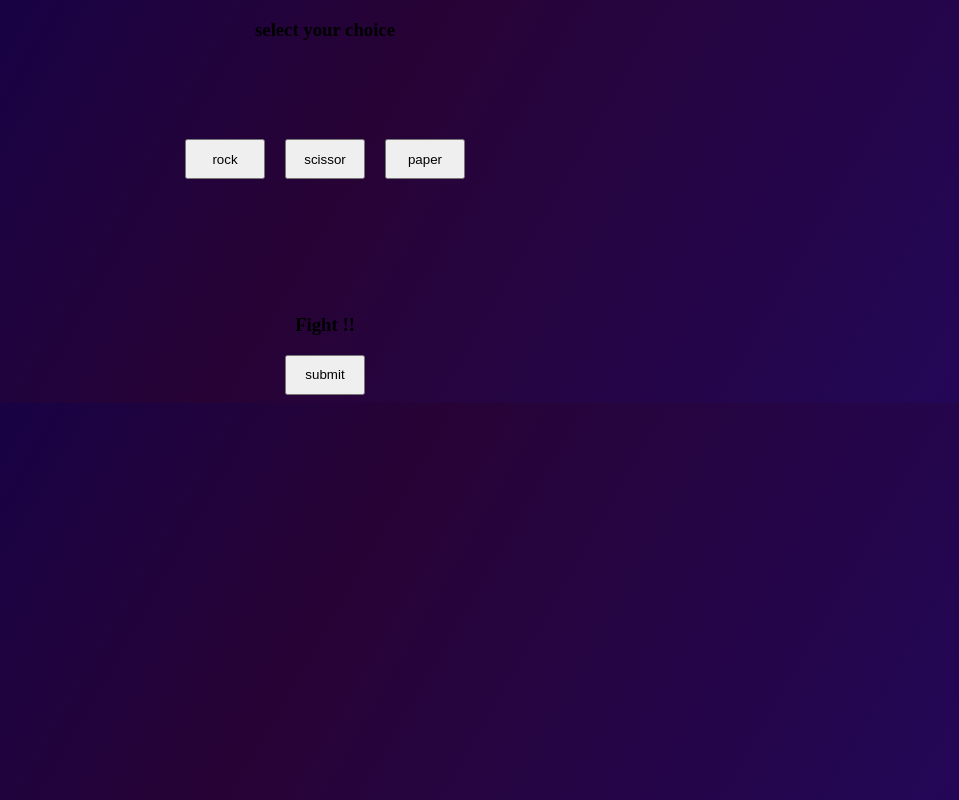
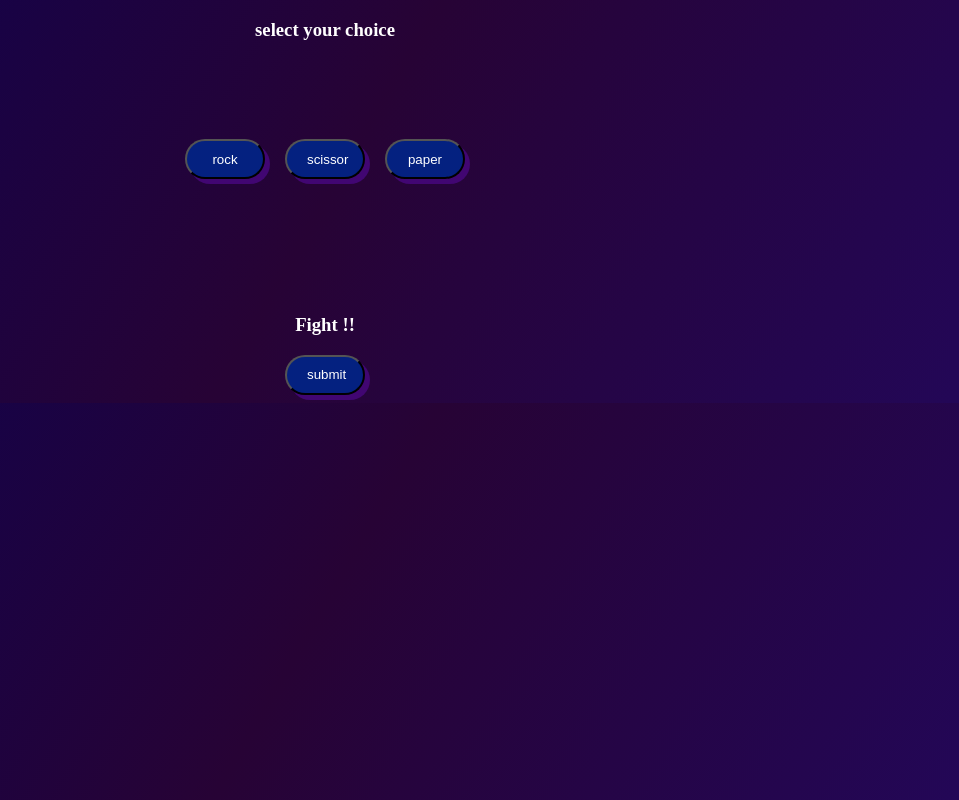
Before and after one commit to adwad343/Rock-Paper-Scissor, a plain HTML site: page index.html in a window 1280 px wide. Shown: the whole page, without its empty margins (315-1274 px from the left). Drawn offline with Linux system fonts and the light colour scheme.

Commit message:
added styling to buttons

```diff
--- a/script.js
+++ b/script.js
@@ -20,7 +20,12 @@ p.onclick = () => {
     cho = 2;
 };
 
-sub.onclick = () => {
+
+
+
+
+
+ sub.onclick = setTimeout(() => {
     console.log("called");
     if (cho == null) {
         alert("select your choice");
@@ -40,4 +45,4 @@ sub.onclick = () => {
 
     }
 
-}
+},3000)
--- a/styling.css
+++ b/styling.css
@@ -12,13 +12,21 @@
 
 body {
     background: linear-gradient(120deg, #0e0250, #270335, #230757);
+    color: white;
+    font-family: 'Times New Roman', Times, serif;
 }
 
 button {
+    color: white;
+    background-color: rgb(4, 33, 128);
+    padding: 10px 20px;
     height: 40px;
     width: 80px;
     box-shadow: inset;
     margin-left: 10px;
     margin-right: 10px;
+    border-radius: 40px;
+
+    box-shadow: 5px 5px rgb(65, 6, 114);
 
 }
```
